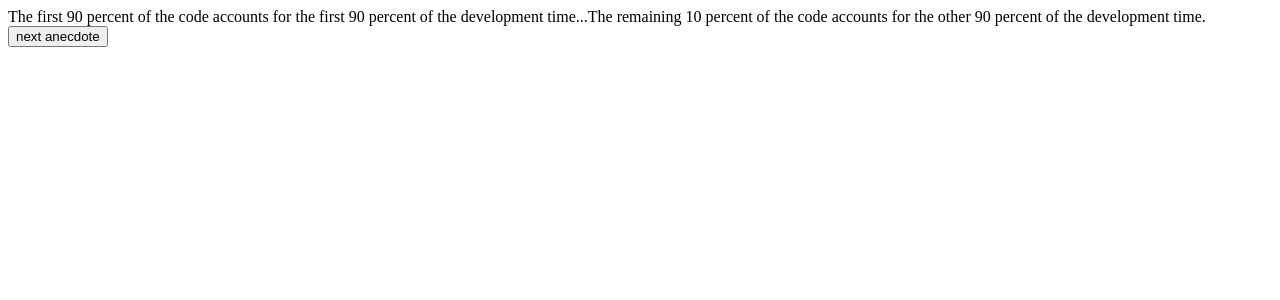
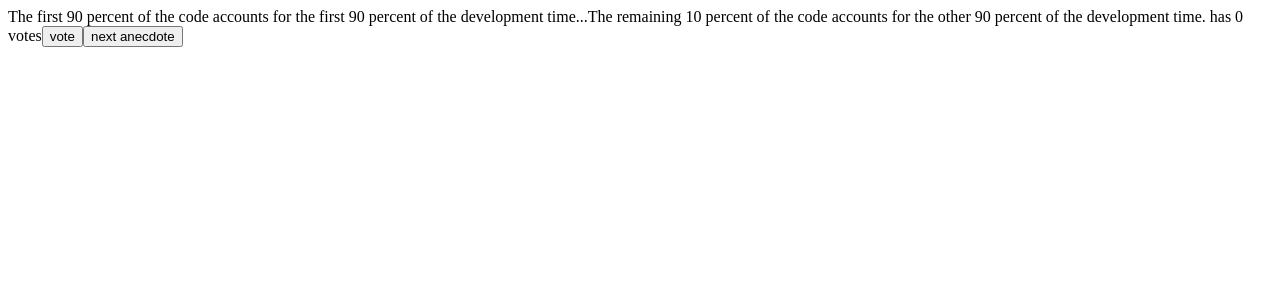
Before and after one commit to Sainosaur/fsOpen2024, a React (Vite) app in the folder Part1/NewApp/: page / in a window 1280 px wide. Shown: the top 300 px of the page. Built offline with nearby package versions, Linux system fonts and the light colour scheme.

Commit message:
Exercise 1.13 made changes to App.jsx

```diff
--- a/Part1/NewApp/src/App.jsx
+++ b/Part1/NewApp/src/App.jsx
@@ -8,6 +8,11 @@ const Button = ({text, onClick}) => {
   )
 }
 
+const copy = ({votes, index}) => {
+  const newArr = {...votes}
+  newArr[index]++
+  return newArr
+}
 
 const App = () => {
   const anecdotes = [
@@ -23,10 +28,16 @@ const App = () => {
   const randomIndex = () => {
     return (Math.floor(Math.random() * anecdotes.length))
   }
+  const [votes, setVote] = useState(Array(8).fill(0))
   const [selected, setSelected] = useState(randomIndex)
   return (
     <div>
-      {anecdotes[selected]}
+      {anecdotes[selected]} has {votes[selected]} votes
+      <Button text="vote" onClick={() => {
+        const copy = [...votes]
+        copy[selected]++
+        setVote(copy)
+      }} />
       <Button text= "next anecdote" onClick={() => setSelected(randomIndex)}/>
     </div>
   )
```
